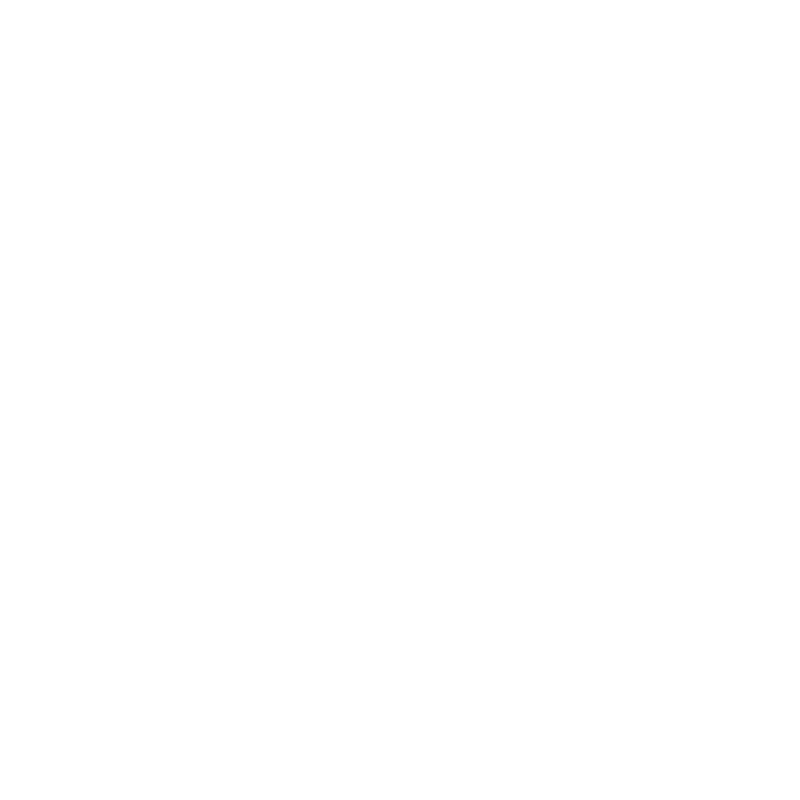
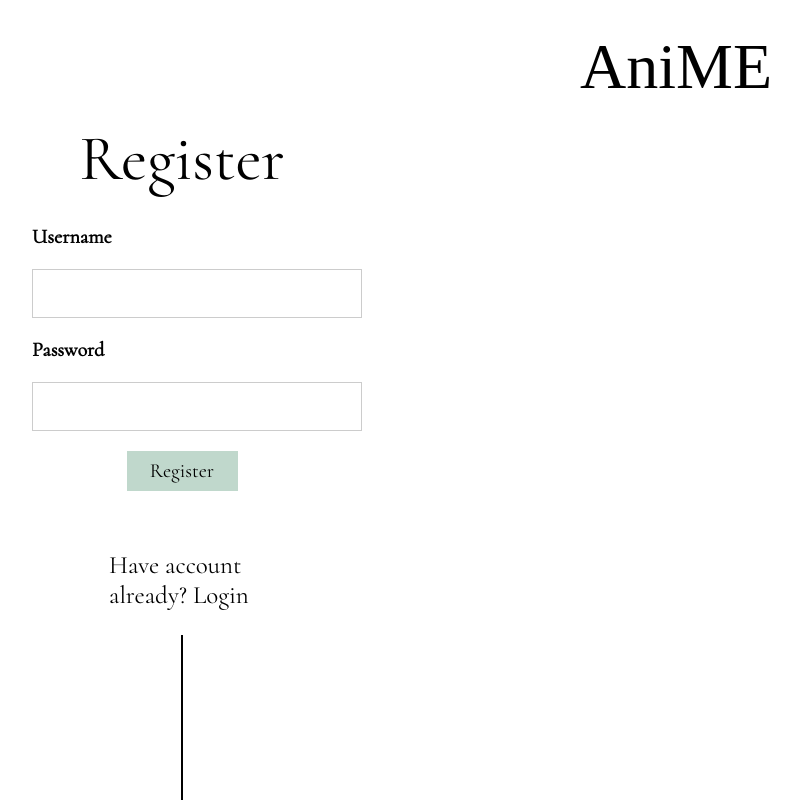
Before and after one commit to yx1215/Anime_Review_System, a React (Create React App) app in the folder client/: page /register in a window 1280 px wide. Shown: the whole page, without its empty margins (458-1258 px from the left). Built offline with nearby package versions, Linux system fonts and the light colour scheme.

Commit message:
add register

```diff
--- a/client/src/App.js
+++ b/client/src/App.js
@@ -8,8 +8,9 @@
 import Search from './Search';
 import GamePage from './GamePage';
 import SearchResult from './SearchResult';
-// import Register from './Register';
+import Register from './Register';
 import Profile from "./Profile";
+import Login from "./Login";
 
 function App() {
   return (
@@ -17,7 +18,8 @@
           <Route exact path="/" component={Search} />
           <Route path="/game" component={GamePage} />
           <Route path="/searchResult" component={SearchResult} />
-          {/*<Route path="/register" component={Register} />*/}
+          <Route path="/register" component={Register} />
+          <Route path="/login" component={Login} />
           <Route path="/profile" component={Profile} />
       </BrowserRouter>
   );
--- a/client/src/Login.js
+++ b/client/src/Login.js
@@ -22,11 +22,11 @@
 
             <div className="otherInfo">
                 <div className="optionUnit">
-                    <div className="text">login</div>
+                    <div className="text">Forget password</div>
                     <div className="line"></div>
                 </div>
                 <div className="optionUnit">
-                    <div className="text">register</div>
+                    <div className="text">Register</div>
                     <div className="line"></div>
                 </div>
             </div>
--- a/client/src/Register.js
+++ b/client/src/Register.js
@@ -1,7 +1,53 @@
-import React from 'react';
+import React, {useEffect, useState} from 'react';
 import './view/Register.css'
 import Logo from './Logo';
+import axios from "axios";
+
+const link = 'http://localhost:8080';
+// let username;
+// let password;
+
 export default function Register() {
+    // let search = window.location.search;
+    // let params = new URLSearchParams(search);
+    // username = params.get('username');
+    // password = params.get('password');
+    const [acct, setAcct] = useState({
+        username: "",
+        password: ""});
+
+    // useEffect(()=>{
+    //     // if(document.getElementsByName("uname")[0].value && document.getElementsByName("psw")[0].value){
+    //     //     setAcct({uname: document.getElementsByName("uname")[0].value,
+    //     //     psw: document.getElementsByName("psw")[0].value});
+    //     // }
+    // },)
+    async function sendRegister(acct) {
+        // eslint-disable-next-line no-return-await
+        console.log(acct);
+        return await axios.post(`${link}/register`, { here:'fff' });
+    }
+
+    async function handleNameSubmit(e) {
+        e.preventDefault();
+        console.log(`${link}/register1`);
+        return sendRegister(acct).then((value) => {
+            console.log(value);
+        }).catch((err) => { console.log(err); });;
+    }
+
+    function handleUNameChange(e) {
+        acct.username = e;
+        console.log(acct);
+        return e;
+    }
+
+    function handlePSWChange(e) {
+        acct.password = e;
+        console.log(acct);
+        return e;
+    }
+
     return (
         <div className="body">
             <Logo />
@@ -9,20 +55,27 @@
                 Register
             </div>
             <div className="Register">
+                <form onSubmit={handleNameSubmit}>
+                {/*<form method="POST" action="/register">*/}
+                    <label className="User" for="uname"><b>Username</b></label>
+                    <input type="text" name="username" required onChange={(e) => { handleUNameChange(e.target.value); }} />
 
-                <label className="User" for="uname"><b>Username</b></label>
-                <input type="text" name="uname" required />
+                    <label className="User" for="psw"><b>Password</b></label>
+                    <input type="password" name="password" required onChange={(e) => { handlePSWChange(e.target.value); }} />
 
-                <label className="User" for="psw"><b>Password</b></label>
-                <input type="password" name="psw" required />
-
-                <button className="registerButton">Register</button>
+                    <div><button type="submit" className="registerButton" value="register">Register</button></div>
+                </form>
+                {/*<form method="POST" action="/register">*/}
+                {/*    Name: <input type="text" name="username"/><br/>*/}
+                {/*    Password: <input type="password" name="password"/><br/>*/}
+                {/*    <input type="submit" value="register"/>*/}
+                {/*</form>*/}
 
             </div>
 
             <div className="otherInfo">
                 <div className="optionUnit">
-                    <div className="text">Account log in</div>
+                    <div className="text" id="longSentence">Have account already? Login</div>
                     <div className="line"></div>
                 </div>
             </div>
--- a/client/src/view/Register.css
+++ b/client/src/view/Register.css
@@ -126,3 +126,7 @@
     border: 1px solid #000000;
     align-items: center;
 }
+
+#longSentence{
+    font-size: 25px;
+}
```
Also changed, not shown: 2 other files (tests, documents, lock files or other folders).
